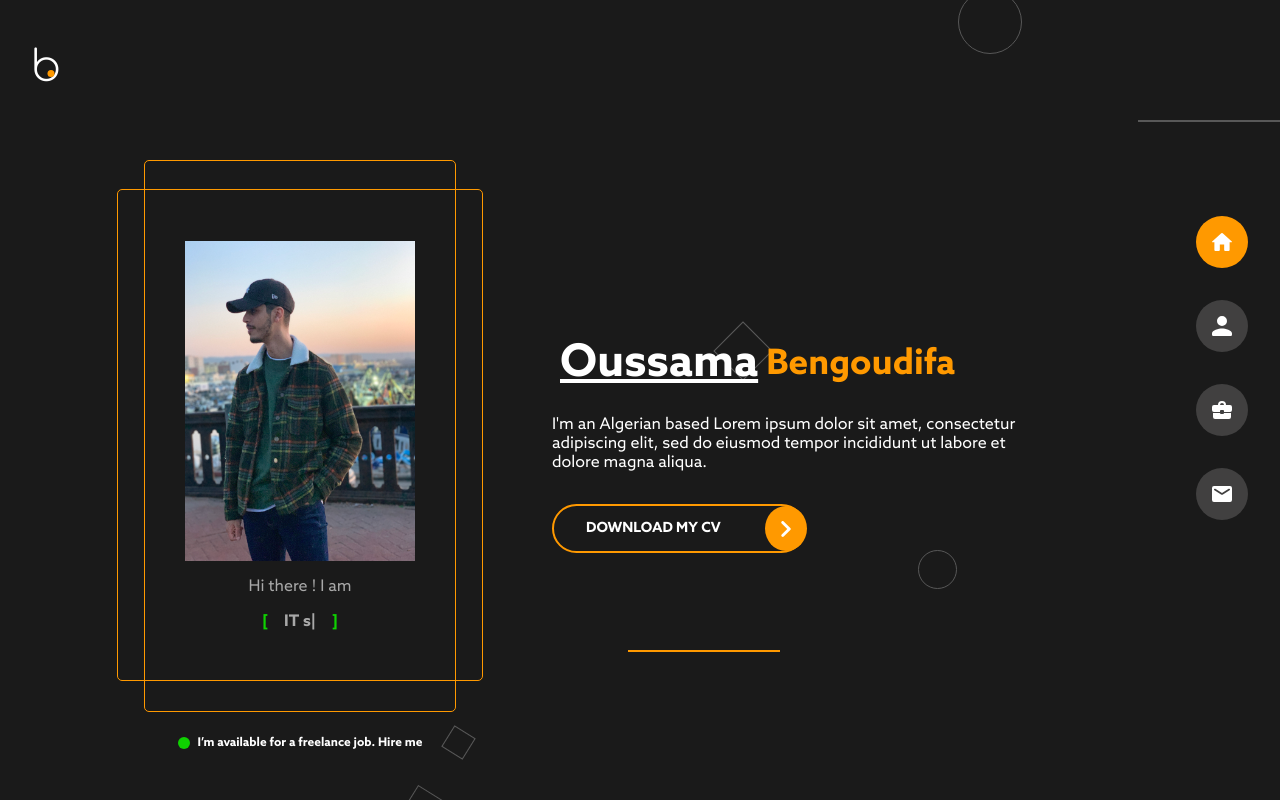
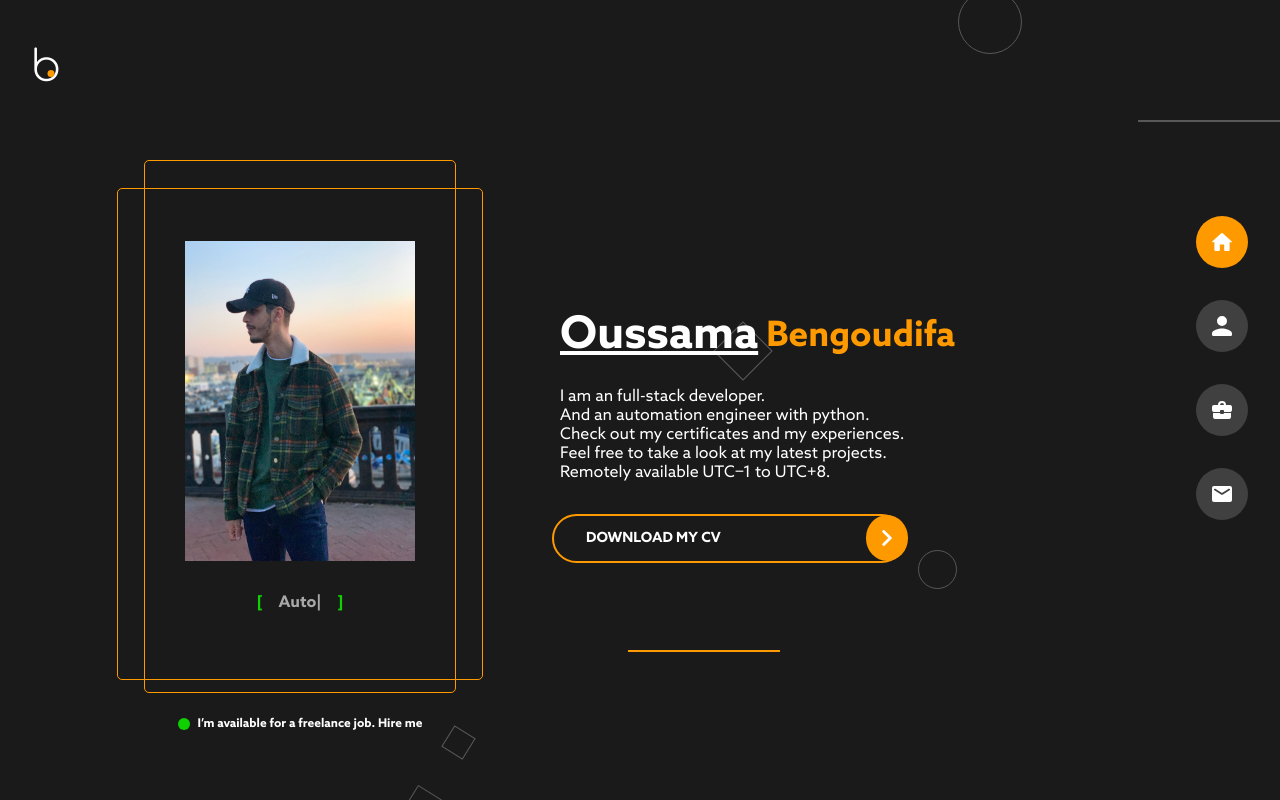
Before and after one commit to oussamabng/OussamaBengoudifaPortfolio, a React (Create React App) app: page / in a window 1280 px wide. Built offline with nearby package versions, Linux system fonts and the light colour scheme.

Commit message:
adding description

```diff
--- a/src/API.json
+++ b/src/API.json
@@ -21,7 +21,7 @@
       },
       {
         "id": 2,
-        "title": "IT software engineer",
+        "title": "Automation Engineer",
         "portfolio": 1
       }
     ],
--- a/src/components/Home/Home.css
+++ b/src/components/Home/Home.css
@@ -77,7 +77,10 @@
   color: var(--secondary-color);
 }
 .portfolio-description > p{
-  margin: 1.5rem 0;
+  margin: 1.5rem .5rem;
+}
+.portfolio .action-button{
+  width: 350px;
 }
 @media screen and (max-width: 1024px){
   .homepage{
--- a/src/components/Home/Home.jsx
+++ b/src/components/Home/Home.jsx
@@ -14,7 +14,6 @@ const Home = ()=>{
         <div className="flex flex-col items-center">
           <div className="border2"></div>
           <img src={Picture} alt="oussama bengoudifa" />
-          <span>Hi there ! I am</span>
           <pre>
           <span>
           [</span>
@@ -31,7 +30,18 @@ const Home = ()=>{
       </div>
       <div className="portfolio-description">
         <div><h2>{API["name"].split(" ")[1]}</h2> <span>{API["name"].split(" ")[0]}</span></div>
-        <p>{API["portfolio"]["description"]}</p>
+        <p>
+        I am an full-stack developer.
+        <br />
+        And an automation engineer with python.
+        <br />
+        Check out my certificates and my experiences.
+        <br />
+        Feel free to take a look at my latest projects.
+        <br />
+        Remotely available UTC−1 to UTC+8.
+        <br />
+        </p>
         <ActionButton pdf={Pdf} isPdf content="DOWNLOAD MY CV" />
       </div>
     </div>
```
